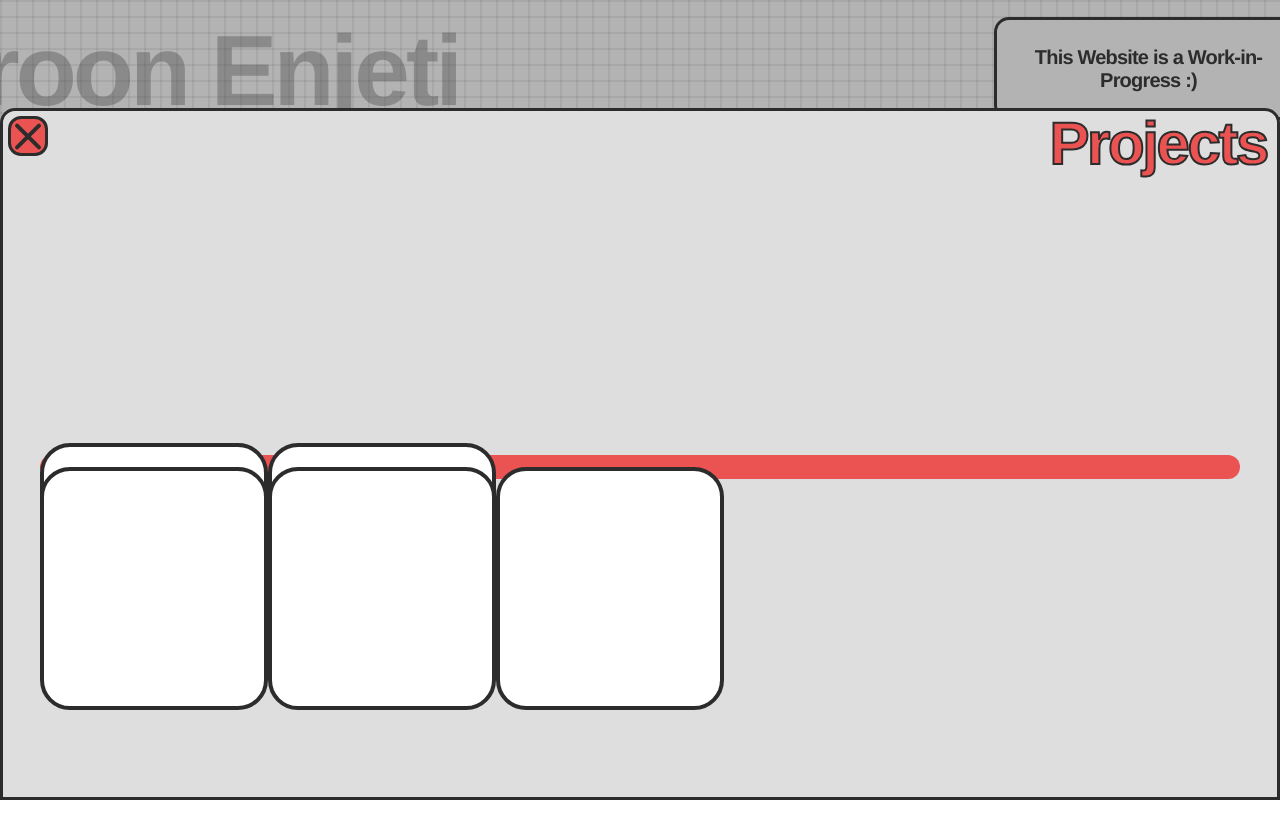
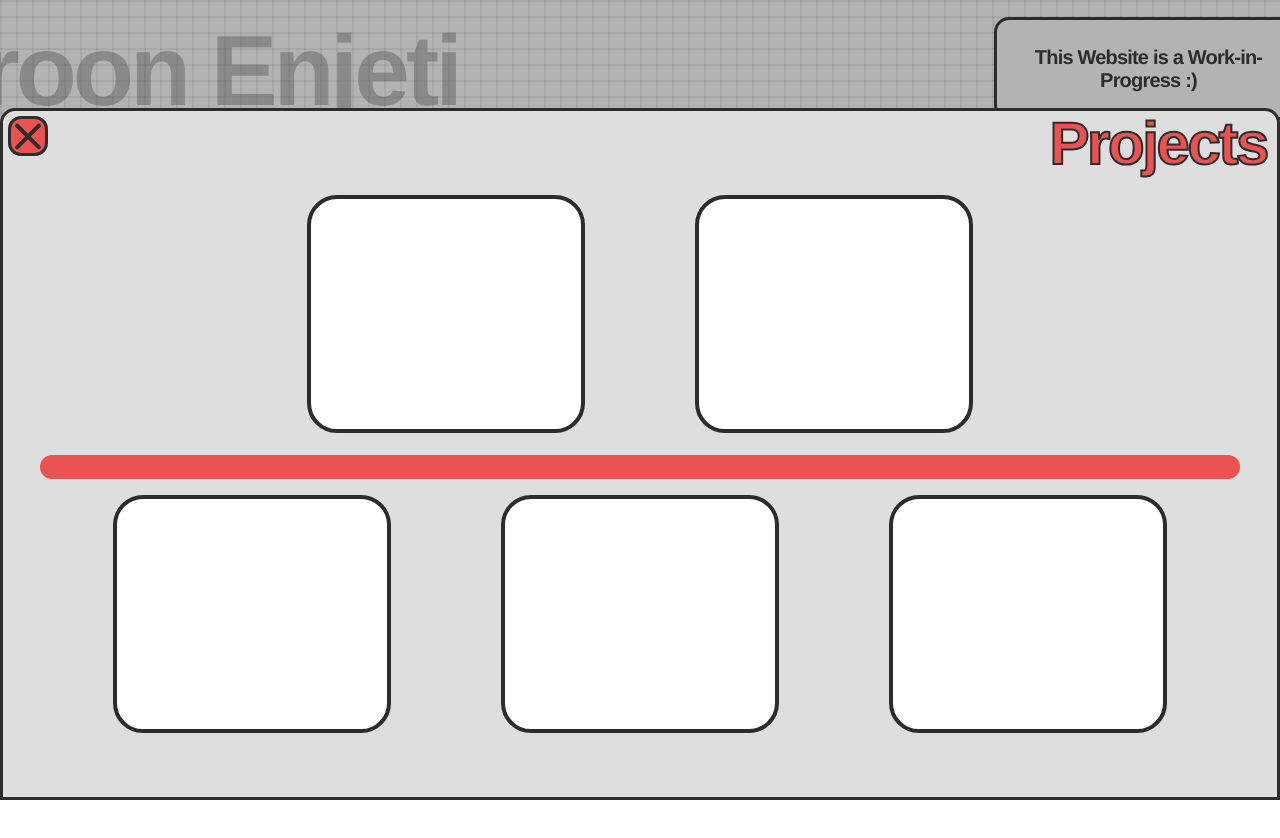
Before and after one commit to varoon-enjeti/portfolio-website, a React (Create React App) app: page / in a window 1280 px wide. Both pictures are taken after a click on the button "Projects". Shown: the top 838 px of the page. Built offline with nearby package versions, Linux system fonts and the light colour scheme.

Commit message:
faster experience load in

```diff
--- a/src/styles/pages-styles/page-component-styles/expcard.css
+++ b/src/styles/pages-styles/page-component-styles/expcard.css
@@ -112,15 +112,15 @@
 }
 
 #two {
-    animation: 3s ease-out expTwoIn;
+    animation: 2.5s ease-out expTwoIn;
 }
 
 #three {
-    animation: 4s ease-out expThreeIn;
+    animation: 3.0s ease-out expThreeIn;
 }
 
 #four {
-    animation: 4.5s ease-out expFourIn;
+    animation: 3.5s ease-out expFourIn;
 }
 
 @media screen and (max-width: 620px) {
--- a/src/styles/pages-styles/page-component-styles/projcard.css
+++ b/src/styles/pages-styles/page-component-styles/projcard.css
@@ -1,7 +1,12 @@
 .projcard {
-    width: 220px;
-    height: 235px;
+    width: 270px;
+    height: 230px;
     background: #FFFFFF;
     border: 4px solid #2C2C2C;
     border-radius: 30px;
+    transition: transform .25s;
 }
+
+.projcard:hover {
+    transform: scale(1.05);
+}
--- a/src/styles/pages-styles/projects.css
+++ b/src/styles/pages-styles/projects.css
@@ -114,6 +114,8 @@
     height: 100%;
     display: flex;
     flex-direction: row;
+    justify-content: center;
+    gap: 110px;
 }
 
 .proj-bot {
@@ -121,11 +123,17 @@
     height: 100%;
     display: flex;
     flex-direction: row;
+    justify-content: center;
+    gap: 110px;
 }
 
-/* #onep {
-    margin-top: -100px;
-} */
+#onep, #twop {
+    margin-top: -260px;
+}
+
+#threep, #fourp, #fivep {
+    margin-top: 40px;
+}
 
 @media screen and (max-width: 620px) {
     .subpage {
```
